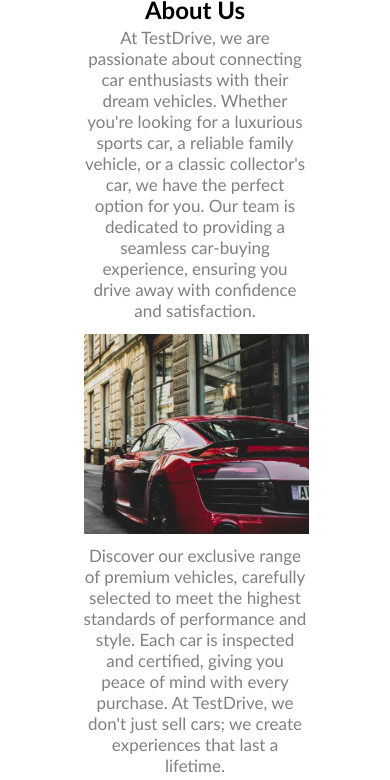
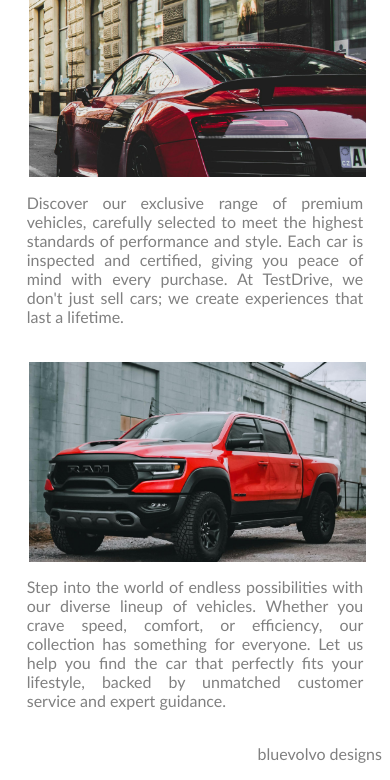
Before and after one commit to OthnielTwumasi/testdrive, a plain HTML site: page index.html in a window 390 px wide. Shown: the part 422-1202 px from the top of the page. Drawn offline with Linux system fonts and the light colour scheme.

Commit message:
responsiveness added for mobile

```diff
--- a/index.html
+++ b/index.html
@@ -19,7 +19,7 @@
             <h2>About Us</h2>
             <p>At TestDrive, we are passionate about connecting car enthusiasts with their dream vehicles.
                     Whether you're looking for a luxurious sports car, a reliable family vehicle, or a classic
-                    collector's car, we have the perfect option for you. Our team is dedicated to providing a seamless
+                    collector's car, we have5 the perfect option for you. Our team is dedicated to providing a seamless
                     car-buying experience, ensuring you drive away with confidence and satisfaction.</p>
             </div>
 
@@ -34,9 +34,9 @@
                 <img class="right-card-images" src= "images/pic2.jpg">
                 <p>Step into the world of endless possibilities with our diverse lineup of vehicles. Whether you crave speed, comfort, or efficiency, our collection has something for everyone. Let us help you find the car that perfectly fits your lifestyle, backed by unmatched customer service and expert guidance.</p>
             </div>
-
-
-
         </main>
+        <footer>
+            bluevolvo designs
+        </footer>
     </body>
 </html>
--- a/styles.css
+++ b/styles.css
@@ -5,6 +5,7 @@
 .logo{
     color: midnightblue;
     margin-bottom: 5%;
+    font-size: 25px;
 }
 .heading{
     font-size: 60px;
@@ -59,3 +60,46 @@ span{
     object-position: 90% 46%;
 
 }
+
+footer{
+    text-align: end;
+    color: gray;
+}
+
+
+@media (max-width:680px){
+.logo{
+    font-size: 20px;
+    text-align: center;
+}
+
+.heading{
+    font-size: 30px;
+   margin-bottom: 10%;
+}
+
+.mid-section>p, .card > p{
+
+font-size: 16px;
+text-align:justify ;
+text-justify: auto;
+margin-bottom: 10%;
+}
+
+.mid-section>p{
+    width: 90%;
+}
+
+.card{
+    width: 90%;
+
+
+}
+
+.left-card-images, .right-card-images{
+
+
+
+}
+
+}
```
